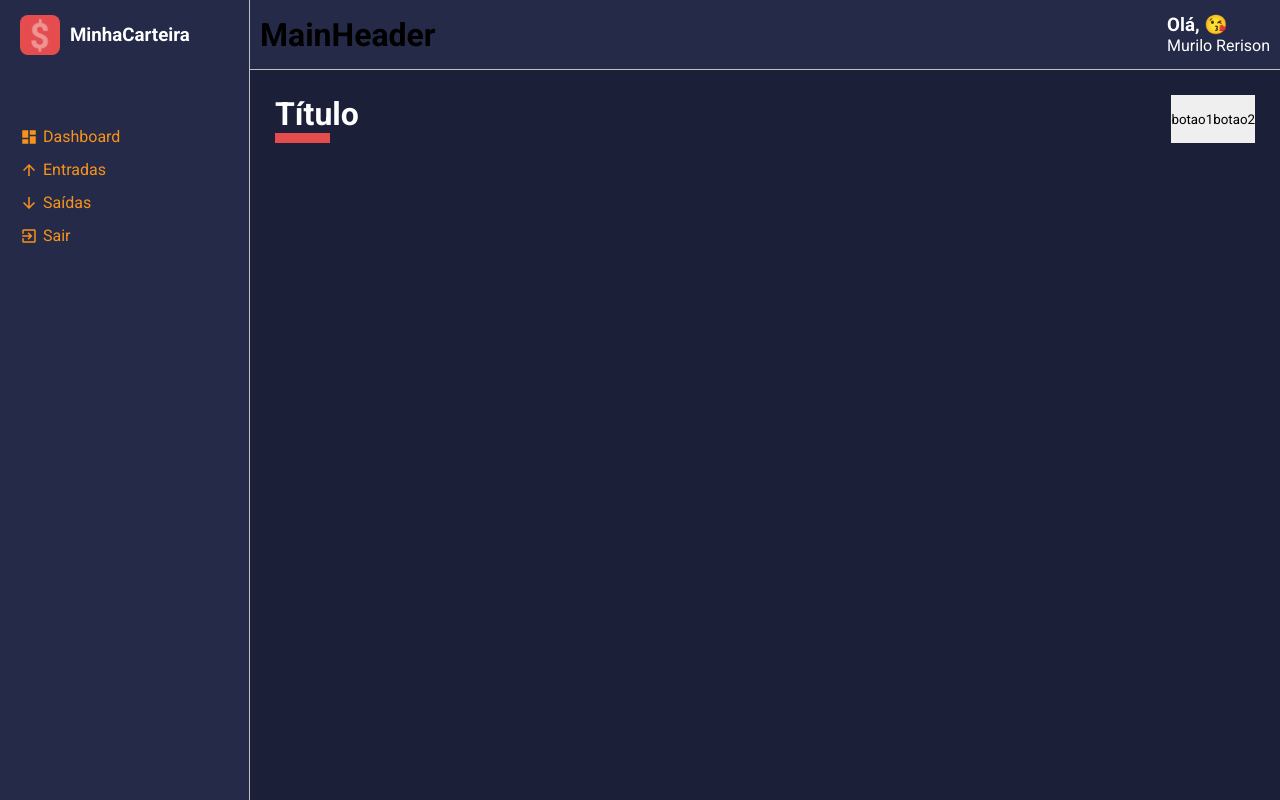
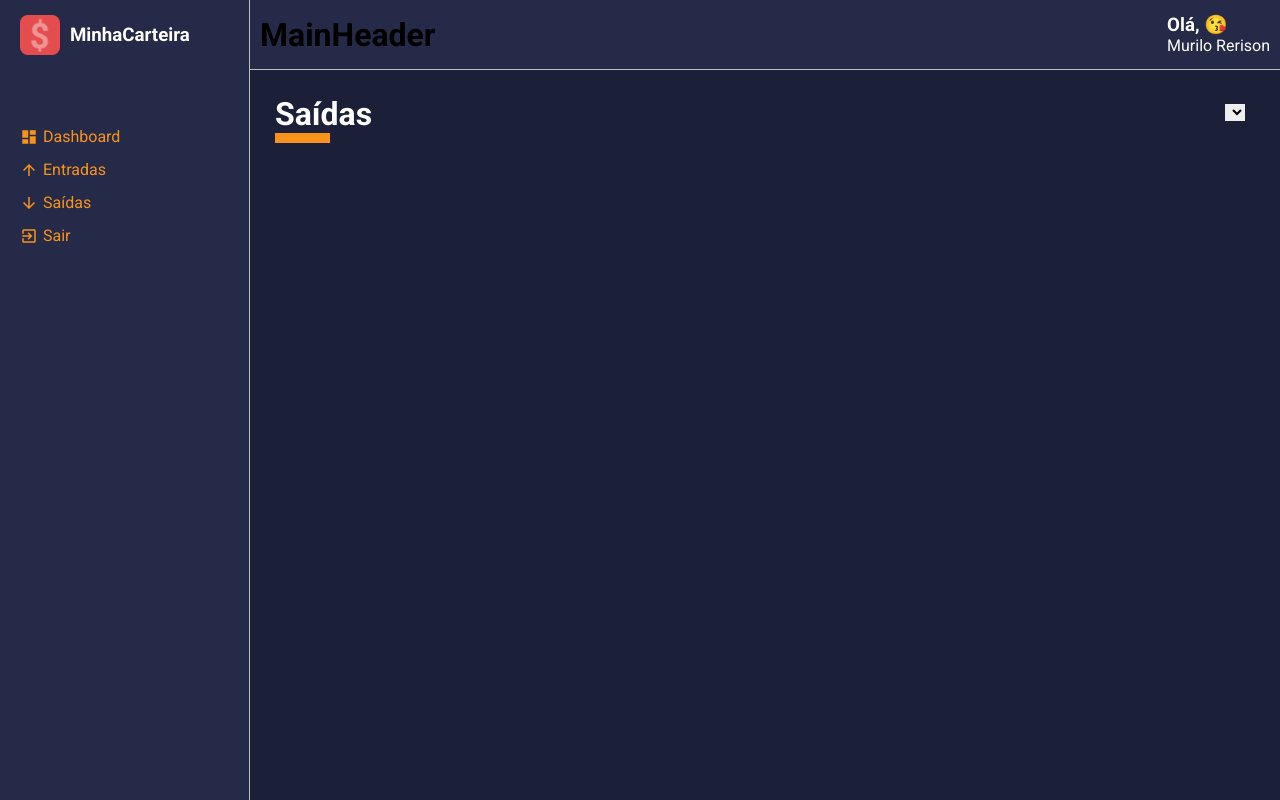
Before and after one commit to murilodevkapaz/dashboard-react, a React (Create React App) app: page /list/1 in a window 1280 px wide. Built offline with nearby package versions, Linux system fonts and the light colour scheme.

Commit message:
list fixed

```diff
--- a/src/app.tsx
+++ b/src/app.tsx
@@ -1,6 +1,7 @@
 import React from 'react';
 import { ThemeProvider } from 'styled-components';
 import Dashboard from './pages/dashboard';
+import List from './pages/list';
 
 import Layout from './components/Layout';
 import GlobalStyles from './styles/globalStyles';
@@ -14,7 +15,7 @@
             <GlobalStyles />
 
             <Layout>
-                <Dashboard />
+                <List />
             </Layout>
         </ThemeProvider>
     )
--- a/src/components/ContentHeader/index.tsx
+++ b/src/components/ContentHeader/index.tsx
@@ -1,20 +1,40 @@
 import React from 'react';
+import SelectInput from '../SelectInput';
 import {
     Container,
     TitleContainer,
     Controllers
 } from './styles';
 
+interface IContentHeaderProps{
+    title: string;
+    lineColor: string;
+    children: React.ReactNode; //recebe um component
+}
 
-const ContentHeader :React.FC = ()=>{
+                                //essa é a tipagem dele
+const ContentHeader: React.FC<IContentHeaderProps> = ({title, lineColor,children}) => {
+
+    const options = [
+        {
+            value: 'Rodrigo', label: 'Rodrigo'
+        },
+        {
+            value: 'Maria', label: 'Maria'
+        },
+        {
+            value: 'Maria', label: 'Maria',
+        }
+    ];
+
+
     return (
-        <Container>
-            <TitleContainer>
-                <h1>Título</h1>
+        <Container >
+            <TitleContainer lineColor={lineColor}>
+                <h1>{title}</h1>
             </TitleContainer>
             <Controllers>
-                <button>botao1</button>
-                <button>botao2</button>
+                {children}
             </Controllers>
         </Container>
 
--- a/src/components/ContentHeader/styles.ts
+++ b/src/components/ContentHeader/styles.ts
@@ -1,5 +1,9 @@
 import { MdControlPoint } from 'react-icons/md';
 import styled from 'styled-components';
+
+interface ITitleContainerProps {
+    lineColor: string;
+}
 
 export const Container = styled.div`
     width: 100%;
@@ -11,19 +15,18 @@
 
 `;
 
-export const TitleContainer = styled.div`
+export const TitleContainer = styled.div<ITitleContainerProps>`
     >h1 {
         color: ${props=>props.theme.colors.white};
         &::after{
             content: '';
             display: block;
             width: 55px;
-            border-bottom: 10px solid ${props=>props.theme.colors.warning};
+            border-bottom: 10px solid ${props=>props.lineColor}; //pegou da interface
         }
     }
 `;
 
 export const Controllers = styled.div`
     display: flex;
-
 `;
--- /dev/null
+++ b/src/components/SelectInput/index.tsx
@@ -0,0 +1,25 @@
+import React from 'react';
+import { Content } from './styles';
+
+interface ISelectInputProps {
+    options: {
+        value: string | number; //pode ser number ou texto
+        label: string | number;
+    }[], //vai ser uma lista
+}
+//recebe uma interface
+const SelectInput: React.FC<ISelectInputProps> = ({ options }) => {
+    return (
+        <Content>
+            <select>
+                {
+                    options.map(option=>{
+                        <option value={option.value}>{option.label}</option>
+                    })
+                }
+            </select>
+        </Content>
+    )
+}
+
+export default SelectInput;
--- /dev/null
+++ b/src/components/SelectInput/styles.ts
@@ -0,0 +1,10 @@
+import styled from 'styled-components';
+
+
+
+export const Content = styled.div`
+    padding: 7px 10px;
+    border-radius: 5px;
+
+    margin-left: 7px;
+`;
--- a/src/pages/dashboard/index.tsx
+++ b/src/pages/dashboard/index.tsx
@@ -1,12 +1,27 @@
 import React from 'react';
 import {Container} from './styles';
 import ContentHeader from '../../components/ContentHeader';
+import SelectInput from '../../components/SelectInput';
 
 
 const Dashboard: React.FC = ()=>{
+    const options = [
+        {
+            value: 'Rodrigo', label: 'Rodrigo'
+        },
+        {
+            value: 'Maria', label: 'Maria'
+        },
+        {
+            value: 'Maria', label: 'Maria',
+        }
+    ];
+
     return (
         <Container>
-            <ContentHeader/>
+            <ContentHeader title="Dashboard" lineColor="#FFF">
+                <SelectInput options={options} />
+            </ContentHeader>
         </Container>
     )
 }
--- a/src/pages/list/index.tsx
+++ b/src/pages/list/index.tsx
@@ -1,8 +1,30 @@
 import React from 'react';
+import {Container} from './styles';
+import ContentHeader from '../../components/ContentHeader';
+import SelectInput from '../../components/SelectInput';
+
 
 const List: React.FC = ()=>{
+    const options = [
+        {
+            value: 'Rodrigo', label: 'Rodrigo'
+        },
+        {
+            value: 'Maria', label: 'Maria'
+        },
+        {
+            value: 'Maria', label: 'Maria',
+        }
+    ];
+
+
     return (
-        <h1>List</h1>
+        <Container>
+            <ContentHeader title="Saídas" lineColor="#f7931b">
+                <SelectInput options={options} />
+            </ContentHeader>
+        </Container>
+
     )
 }
 
--- /dev/null
+++ b/src/pages/list/styles.ts
@@ -0,0 +1,4 @@
+import styled from 'styled-components';
+
+
+export const Container = styled.div``;
```
